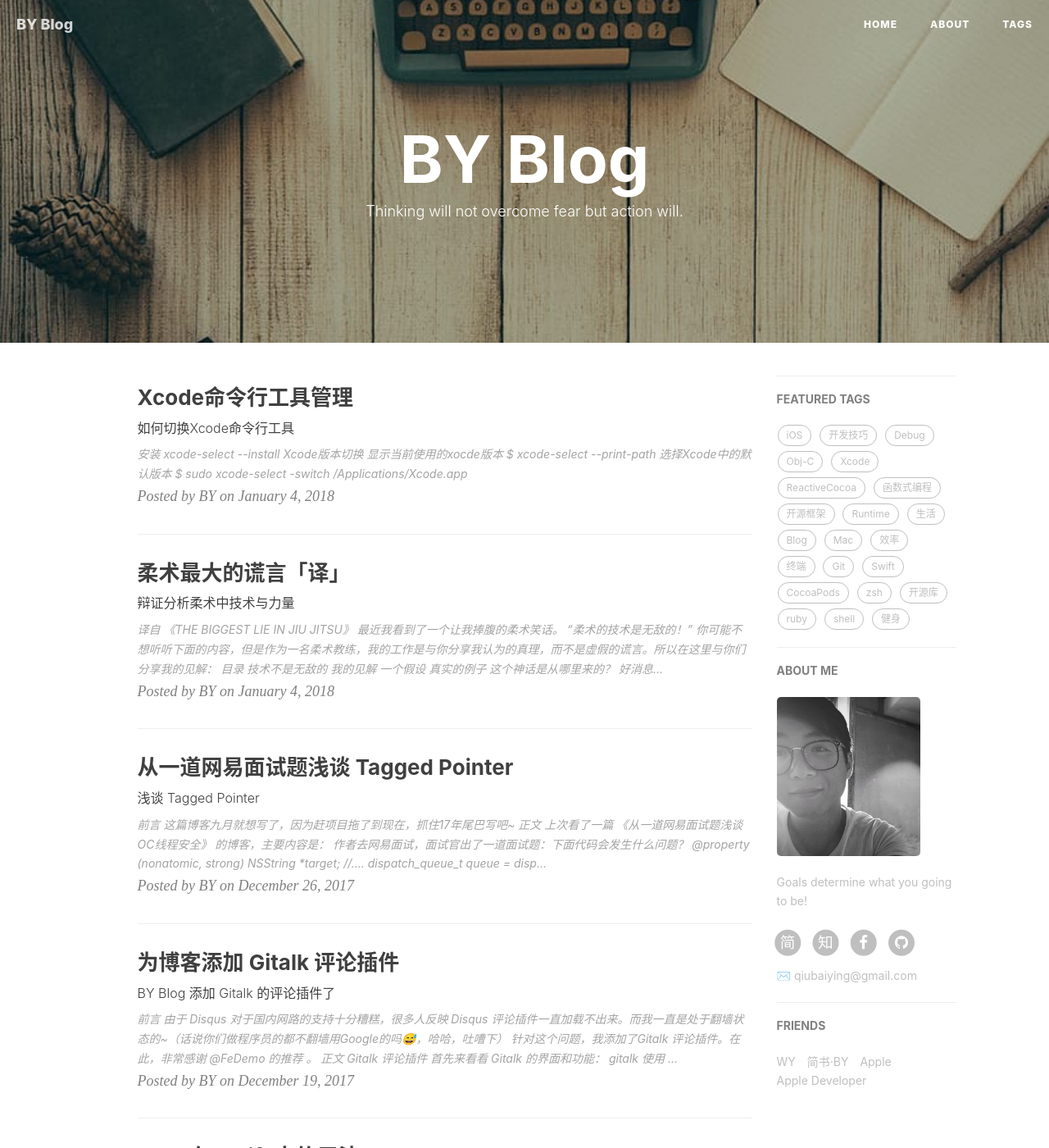
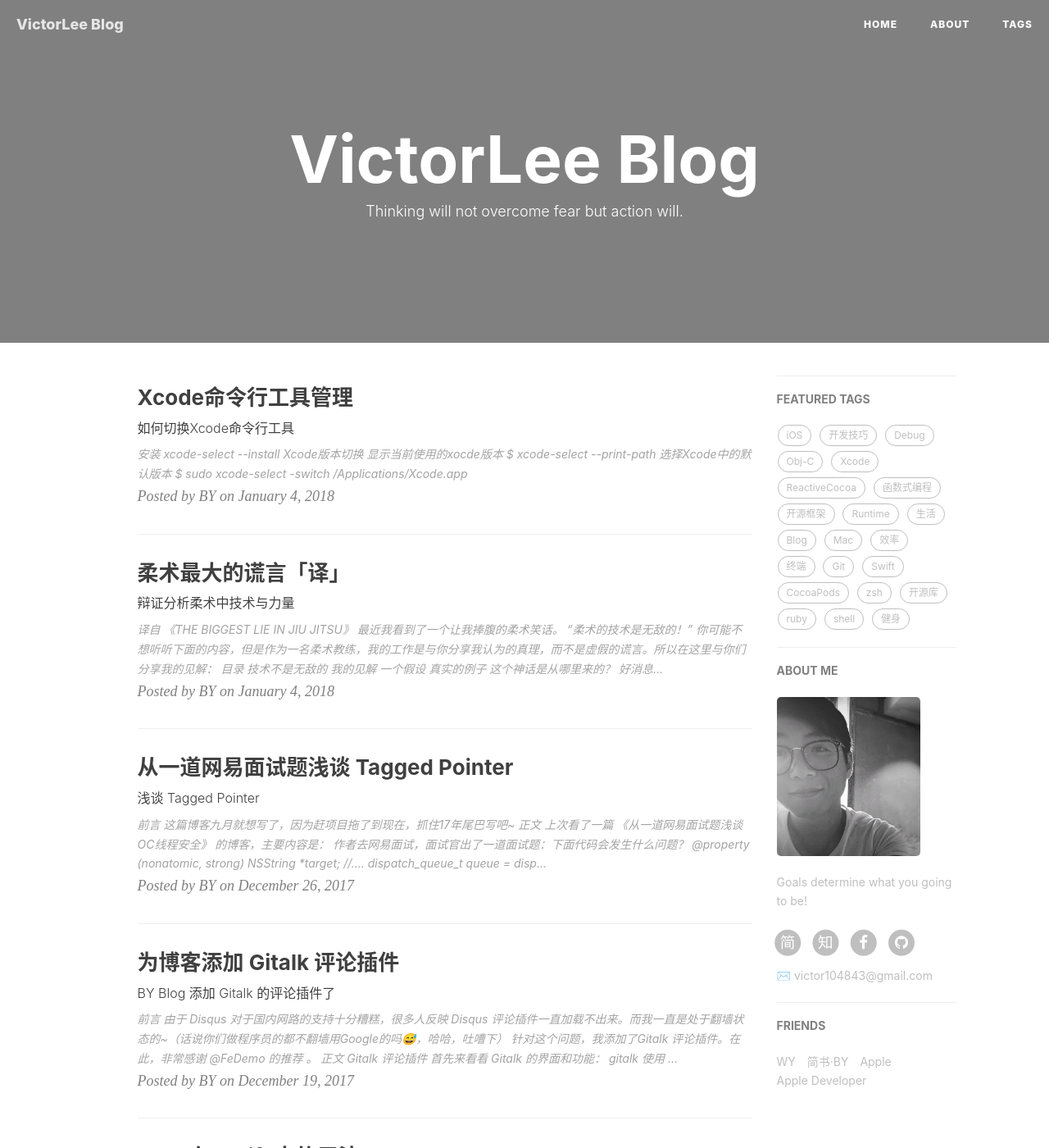
Before and after one commit to VictorLee1990/VictorLee1990.github.io, a Jekyll site: the page built from index.html, in a window 1280 px wide and 1400 px high. Shown: the whole window at 82% size. Built offline with Jekyll 4.4.1, drawn with Linux system fonts in a browser that asks for light colours; nearby versions of some CDN libraries; the list of posts is cut into pages by our own code; comment, search, counter and statistics services are not loaded; some of the changed text lies outside the part shown.

Commit message:
no message

```diff
--- a/_config.yml
+++ b/_config.yml
@@ -1,13 +1,13 @@
 # Site settings
-title: BY Blog
-SEOTitle: 柏荧的博客 | BY Blog
-header-img: img/post-bg-desk.jpg
-email: qiubaiying@gmail.com
+title: VictorLee Blog
+SEOTitle: VictorLee Blog
+header-img:
+email: victor104843@gmail.com
 description: "Every failure is leading towards success."
-keyword: "BY, BY Blog, 柏荧的博客, qiubaiying, 邱柏荧, iOS, Apple, iPhone"
-url: "http://qiubaiying.github.io"          # your host, for absolute URL
+keyword: ""
+url: "http://VictorLee1990.github.io"          # your host, for absolute URL
 baseurl: ""      # for example, '/blog' if your blog hosted on 'host/blog'
-github_repo: "https://github.com/qiubaiying/qiubaiying.github.io.git" # you code repository
+github_repo: "" # you code repository
 
 # Sidebar settings
 sidebar: true                           # whether or not using Sidebar.
```
